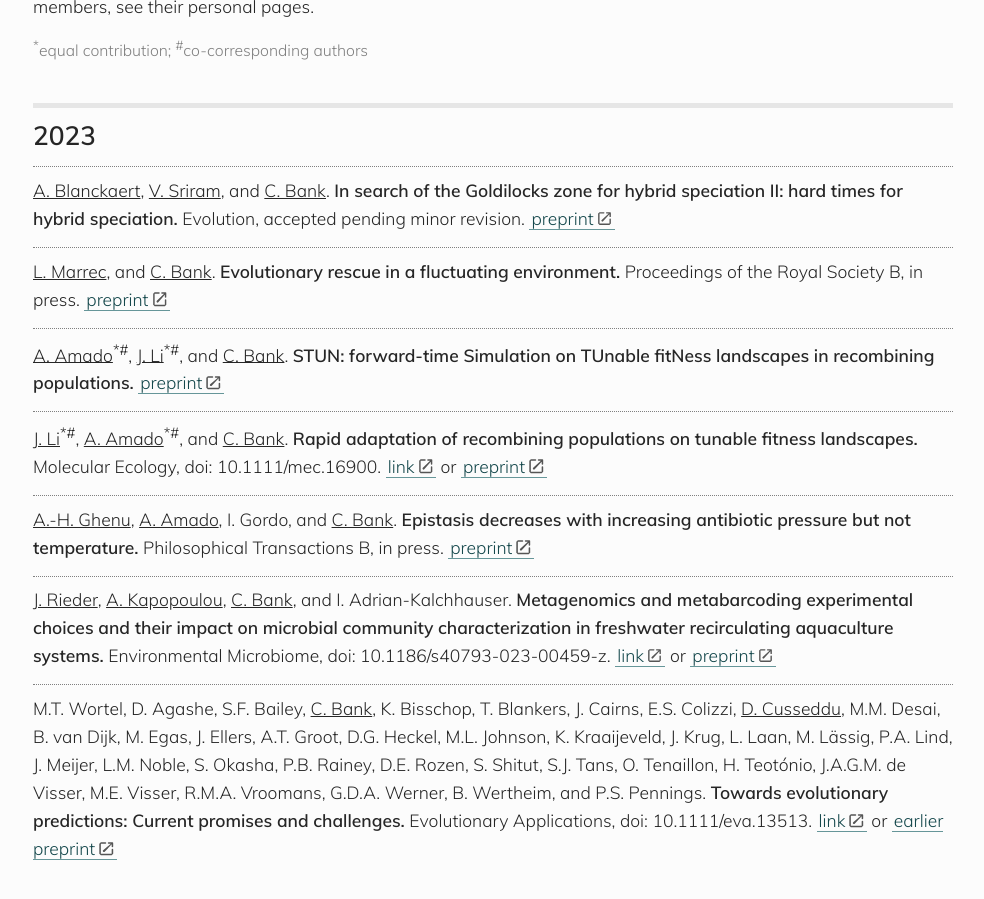
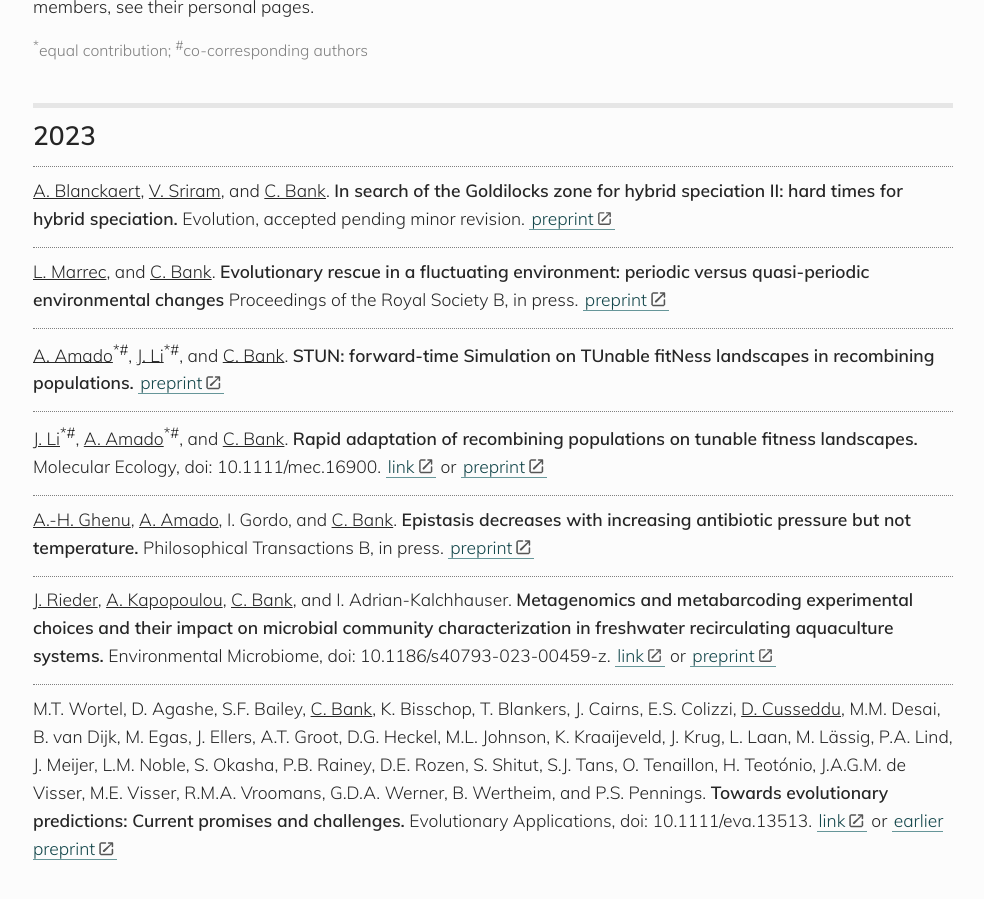
Before and after one commit to banklab/banklab.github.io, a Jekyll site: the page built from publications.md, in a window 1280 px wide and 900 px high, scrolled down 500 px. Shown: the whole window, without its empty margins (147-1131 px from the left). Built offline with Jekyll 4.4.1, drawn with Linux system fonts in a browser that asks for light colours; some web fonts are replaced.

Commit message:
Update publications.md
title update

```diff
--- a/publications.md
+++ b/publications.md
@@ -23,7 +23,7 @@
 
 <u>A. Blanckaert</u>, <u>V. Sriram</u>, and <u>C. Bank</u>. **In search of the Goldilocks zone for hybrid speciation II: hard times for hybrid speciation.** Evolution, accepted pending minor revision. [preprint](https://www.biorxiv.org/content/10.1101/2023.02.15.528680v1)
 
-<u>L. Marrec</u>, and <u>C. Bank</u>. **Evolutionary rescue in a fluctuating environment.** Proceedings of the Royal Society B, in press. [preprint](https://www.biorxiv.org/content/10.1101/2022.11.03.515107v1)
+<u>L. Marrec</u>, and <u>C. Bank</u>. **Evolutionary rescue in a fluctuating environment: periodic versus quasi-periodic environmental changes** Proceedings of the Royal Society B, in press. [preprint](https://www.biorxiv.org/content/10.1101/2022.11.03.515107v1)
 
 <u>A. Amado</u><sup>*#</sup>, <u>J. Li</u><sup>*#</sup>, and <u>C. Bank</u>. **STUN: forward-time Simulation on TUnable fitNess landscapes in recombining populations.** [preprint](https://www.biorxiv.org/content/10.1101/2023.02.15.528681v1)
 
```
